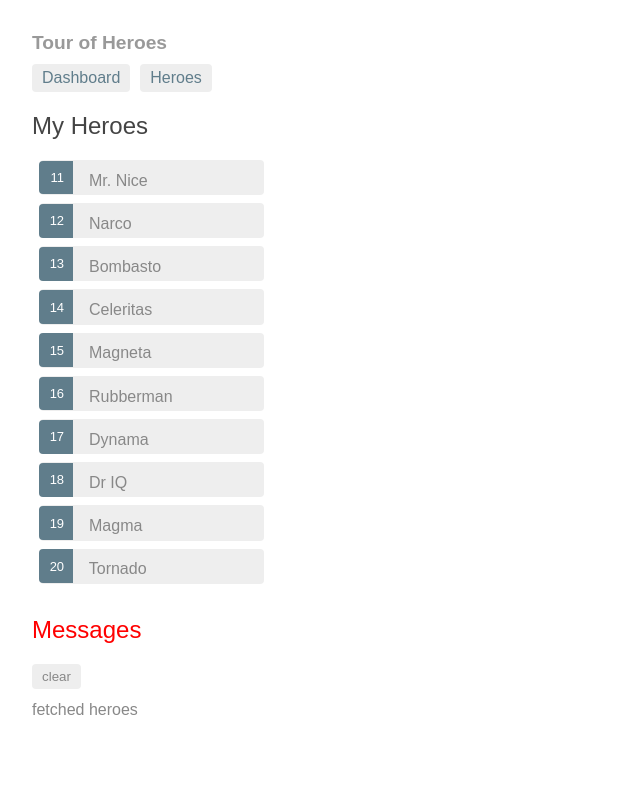
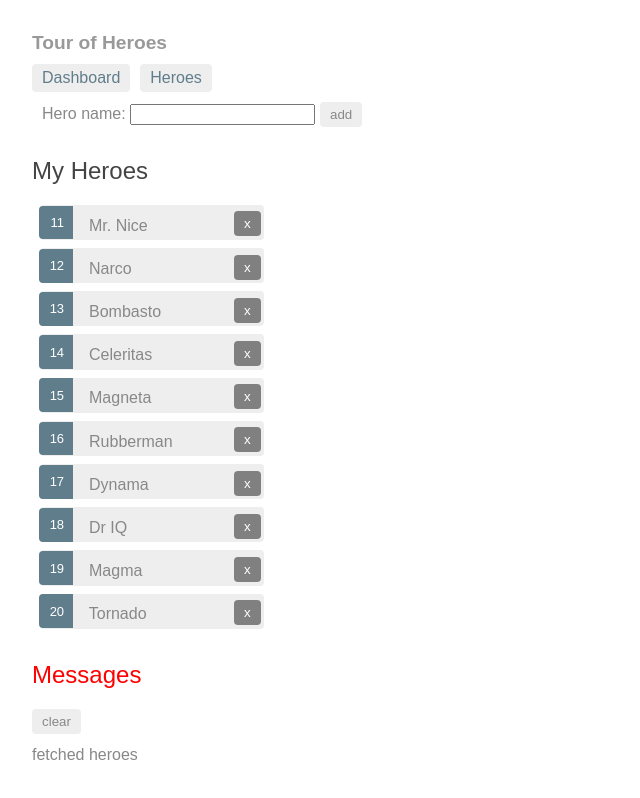
Before and after one commit to denniskigen/toh, an Angular app: page /heroes in a window 1280 px wide. Shown: the whole page, without its empty margins (0-640 px from the left). Built offline with nearby package versions, Linux system fonts and the light colour scheme; data requests are answered from the project's data file.

Commit message:
Added the ability to add and delete heroes

```diff
--- a/src/app/heroes/heroes.component.css
+++ b/src/app/heroes/heroes.component.css
@@ -74,4 +74,13 @@ button.delete {
   left: 194px;
   top: -32px;
   background-color: gray !important;
+  color: white;
 }
+
+.newHero {
+  padding: 10px;
+}
+
+.newHero button {
+  margin-left: 5px;
+}
--- a/src/app/heroes/heroes.component.html
+++ b/src/app/heroes/heroes.component.html
@@ -1,3 +1,14 @@
+<div class="newHero">
+  <label>
+    Hero name:
+    <input #heroName />
+  </label>
+  <button (click)="add(heroName.value); heroName.value = ''">
+    add
+  </button>
+</div>
+
+
 <h2>My Heroes</h2>
 <ul class="heroes">
   <li *ngFor="let hero of heroes">
@@ -6,5 +17,7 @@
         {{ hero.id }}
       </span> {{ hero.name }}
     </a>
+    <button class="delete" title="delete hero"
+      (click)="delete(hero)">x</button>
   </li>
 </ul>
--- a/src/app/heroes/heroes.component.ts
+++ b/src/app/heroes/heroes.component.ts
@@ -18,4 +18,19 @@ export class HeroesComponent implements OnInit {
   getHeroes(): void {
     this.heroService.getHeroes().subscribe(heroes => (this.heroes = heroes));
   }
+
+  add(name: string): void {
+    name = name.trim();
+    if (!name) {
+      return;
+    }
+    this.heroService
+      .createHero({ name } as Hero)
+      .subscribe(hero => this.heroes.push(hero));
+  }
+
+  delete(hero: Hero): void {
+    this.heroes = this.heroes.filter(h => h !== hero);
+    this.heroService.deleteHero(hero).subscribe();
+  }
 }
```
